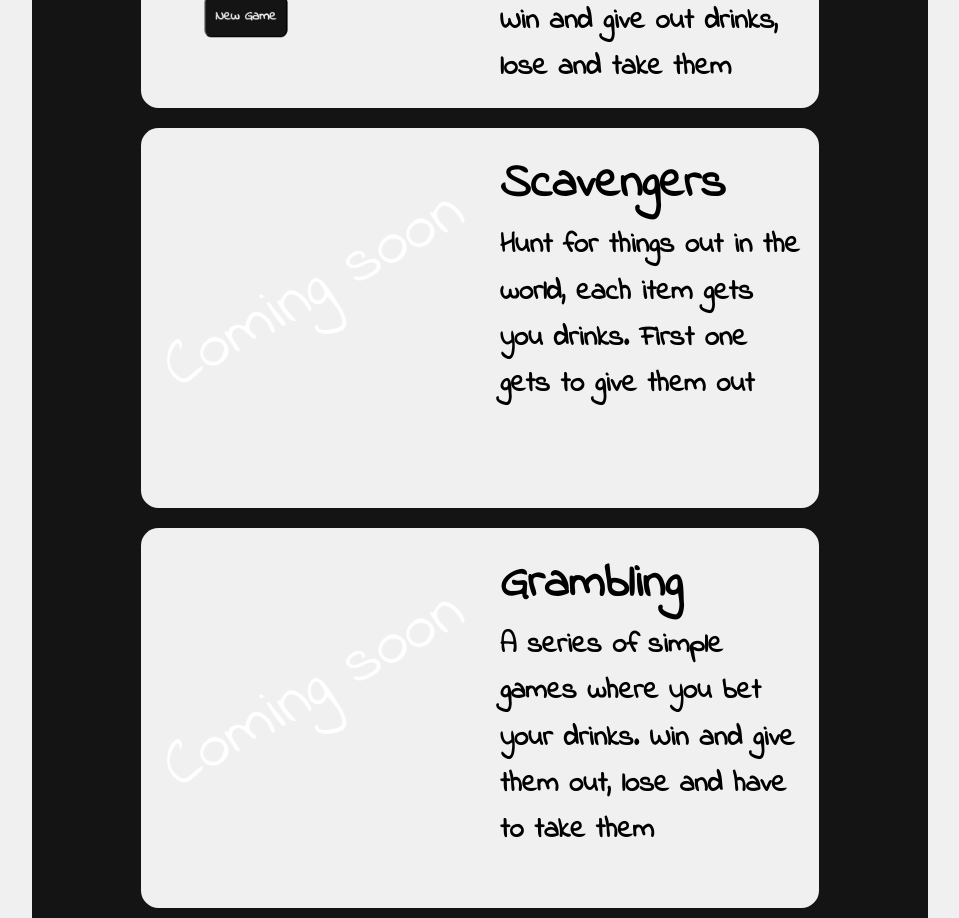
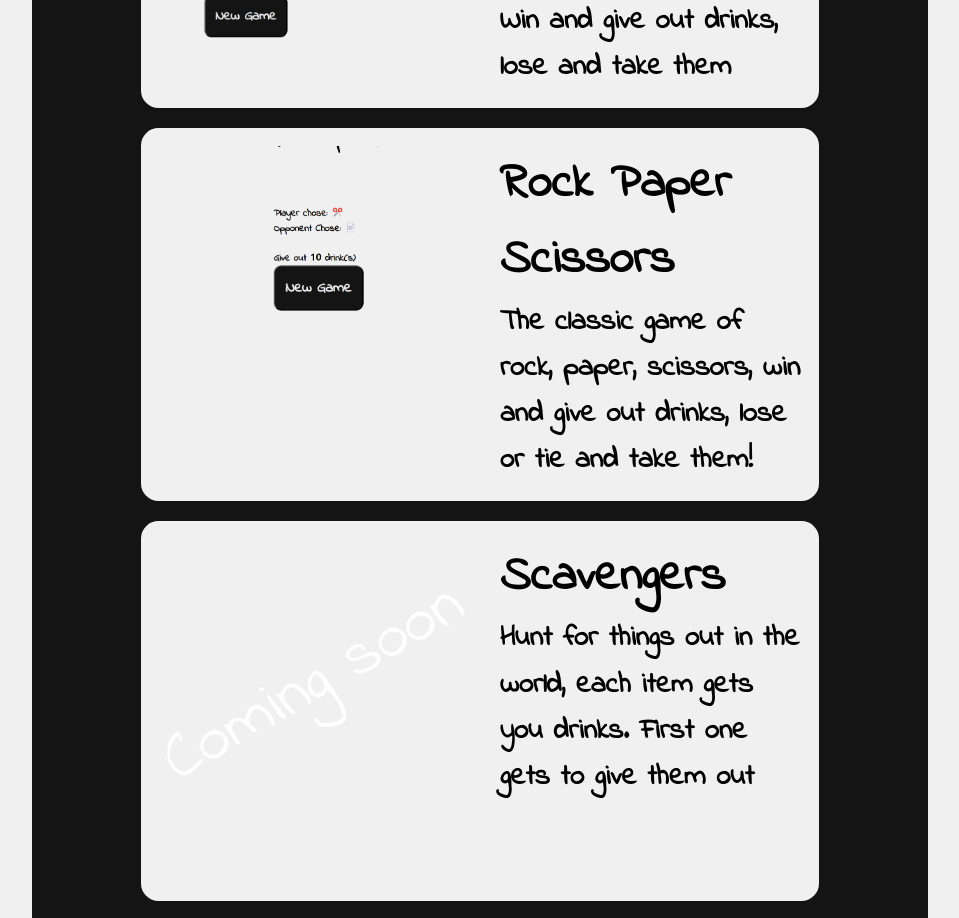
Before and after one commit to Descent098/klink, an Astro site: page /games in a window 1280 px wide. Shown: the part 1860-2778 px from the top of the page, without its empty margins (160-1119 px from the left). Built offline with nearby package versions, Linux system fonts and the light colour scheme; Astro itself is replaced by a stand-in of ours.

Commit message:
Added RPS

```diff
--- a/src/pages/games/index.astro
+++ b/src/pages/games/index.astro
@@ -39,6 +39,13 @@ import Layout from '../../layouts/BaseLayout.astro';
 			<div class="gameInfo">
 				<h3>Balut</h3>
 				<p>A simple dice game, roll hands and get a score. Win and give out drinks, lose and take them</p>
+			</div>
+		</a>
+		<a class="gameCard" href="/games/rock-paper-scissors" data-astro-prefetch="hover">
+			<img src="/img/rps/screenshot.png" alt="" width="40%">
+			<div class="gameInfo">
+				<h3>Rock Paper Scissors</h3>
+				<p>The classic game of rock, paper, scissors, win and give out drinks, lose or tie and take them!</p>
 			</div>
 		</a>
 		<a class="gameCard" href="#" data-astro-prefetch="hover">
```
Also changed, not shown: public/img/rps/screenshot.png (added).
